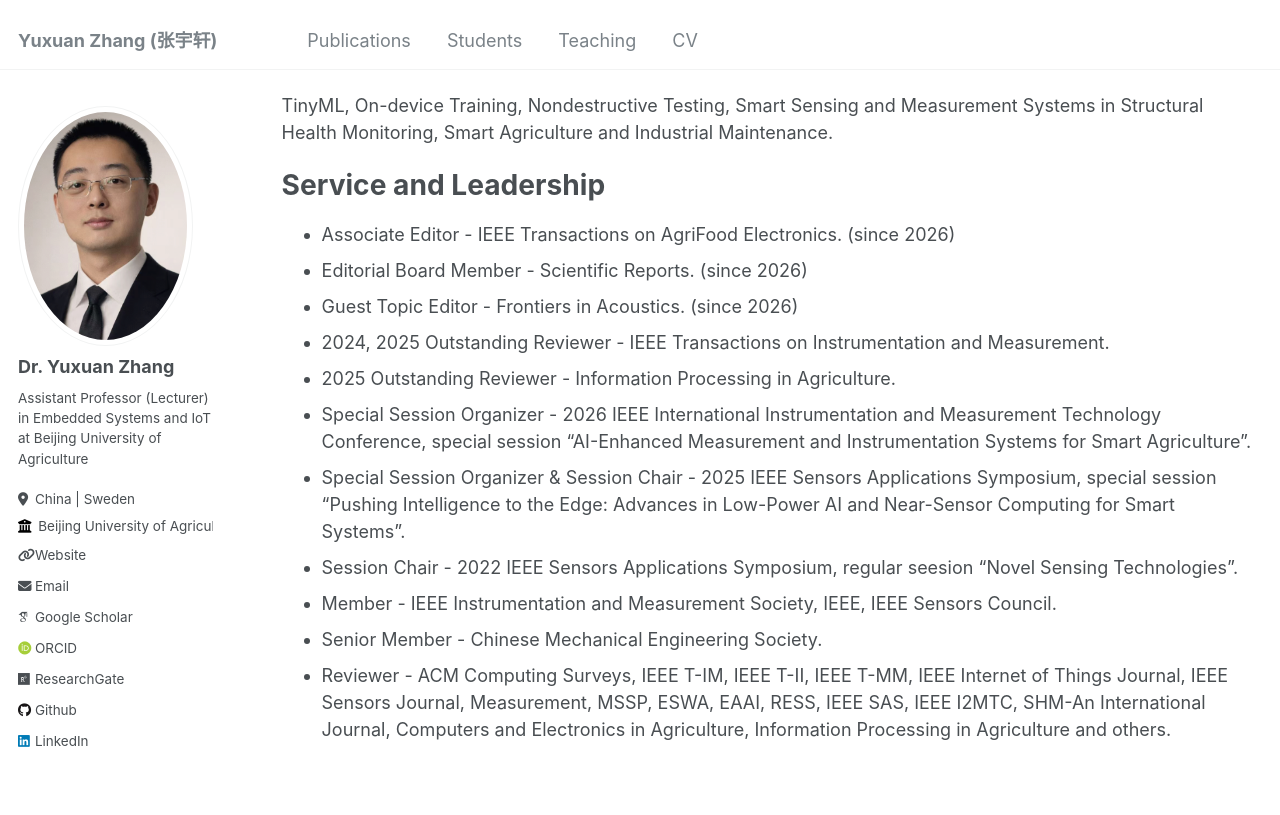
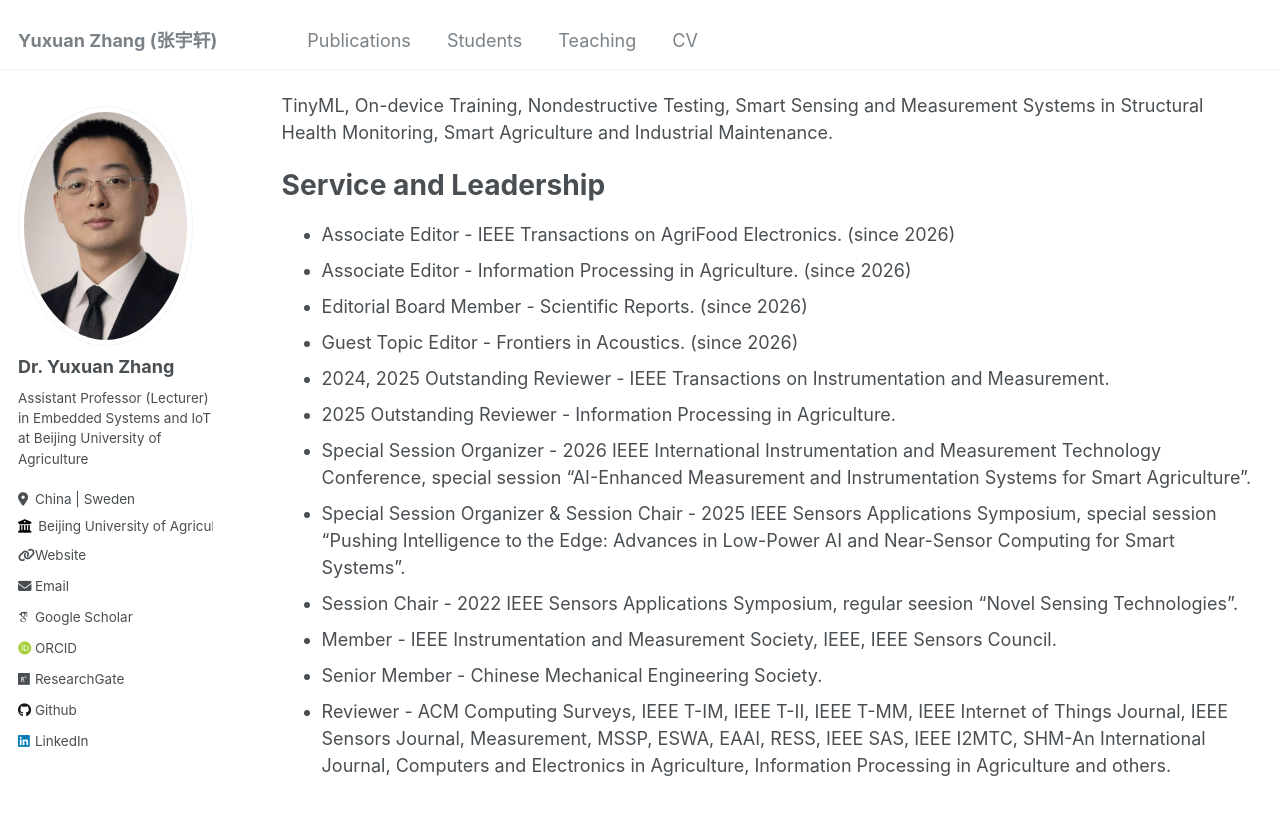
Before and after one commit to YuxuanZhang-96/YuxuanZhang-96.github.io, a Jekyll site: the page built from _pages/cv.md, in a window 1280 px wide and 900 px high, scrolled down 536 px. Shown: the top 815 px of the window. Built offline with Jekyll 4.4.1, drawn with Linux system fonts in a browser that asks for light colours; some web fonts are replaced.

Commit message:
Update cv.md

```diff
--- a/_pages/cv.md
+++ b/_pages/cv.md
@@ -32,6 +32,7 @@ TinyML, On-device Training, Nondestructive Testing, Smart Sensing and Measuremen
 Service and Leadership
 ======
 * Associate Editor                          - IEEE Transactions on AgriFood Electronics. (since 2026)
+* Associate Editor                          - Information Processing in Agriculture. (since 2026)
 * Editorial Board Member                    - Scientific Reports. (since 2026)
 * Guest Topic Editor                        - Frontiers in Acoustics. (since 2026)
 * 2024, 2025 Outstanding Reviewer           - IEEE Transactions on Instrumentation and Measurement.
```
